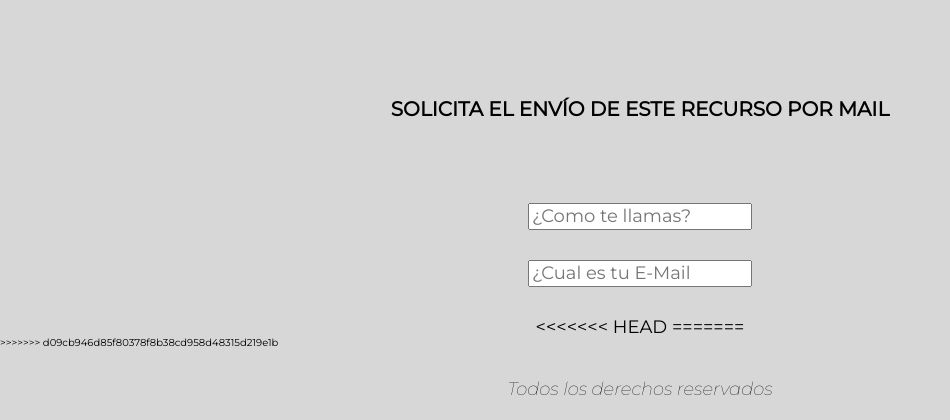
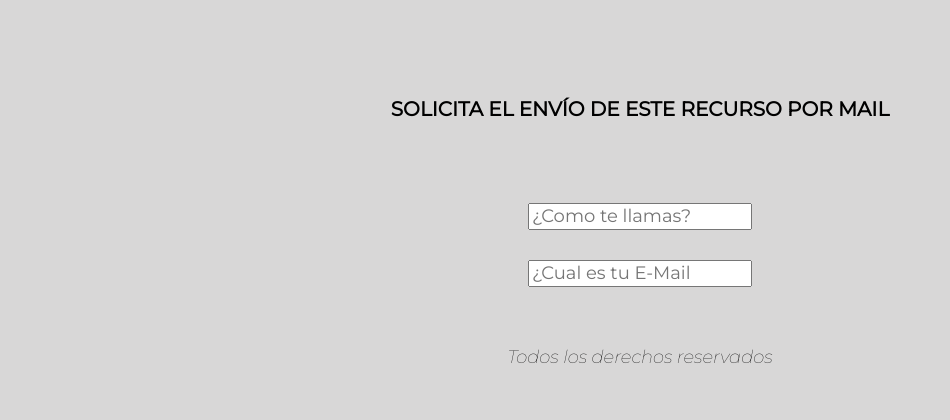
Before and after one commit to Cristian-Estevez/Nomade-Digital, a Django app: page /recursos/recurso/1/ in a window 1280 px wide. Shown: the part 1837-2257 px from the top of the page, without its empty margins (0-950 px from the left). After the commit the page ends 2200 px from the top, so only its background shows below. Run offline with Django 3.2, Linux system fonts and the light colour scheme; data comes from the database, SQL or seed files in the repository; some libraries are stand-ins or nearby versions.

Commit message:
no se si borra algo que no debia

```diff
--- a/nomade_digital/recursos/templates/recursos/detalle_recursos.html
+++ b/nomade_digital/recursos/templates/recursos/detalle_recursos.html
@@ -32,7 +32,6 @@
             <p>{{ form.nombre }}</p>
             <p>{{ form.email }}</p>
 
-<<<<<<< HEAD
 {% if recurso.archivo %}
 <div>
     <form action="" method="POST">
@@ -40,20 +39,16 @@
         <h2>Solicita el envío de este recurso por mail</h2>
         <p>{{ form.nombre }}</p>
         <p>{{ form.email }}</p>
-=======
             <input type="submit" value="Solicitar" class="boton boton-lista-post">
             <a href="{% url 'recursos:recursos' %}" class="boton boton-lista-post" >Volver a Recursos</a>
->>>>>>> d09cb946d85f80378f8b38cd958d48315d219e1b
 
         </form>
     </div>
 
     <div class="contenedor contenedor-lista-recursos contenedor-jodido-2">
 
-<<<<<<< HEAD
 </div>
 {% endif %}
-=======
         {% if user.is_authenticated %}
             <a href="{% url 'recursos:nuevo_recurso' %}" id="Nuevo_post" class="boton boton-lista-post">Agregar nuevo recurso</a>
             <a href="{% url 'recursos:lista_borrador_recursos' %}" id="Lista_borrador" class="boton boton-lista-post">Lista Borrador Recursos</a>
@@ -64,7 +59,6 @@
     </div>
 
 
->>>>>>> d09cb946d85f80378f8b38cd958d48315d219e1b
 </body>
 
 {% endblock %}
```
